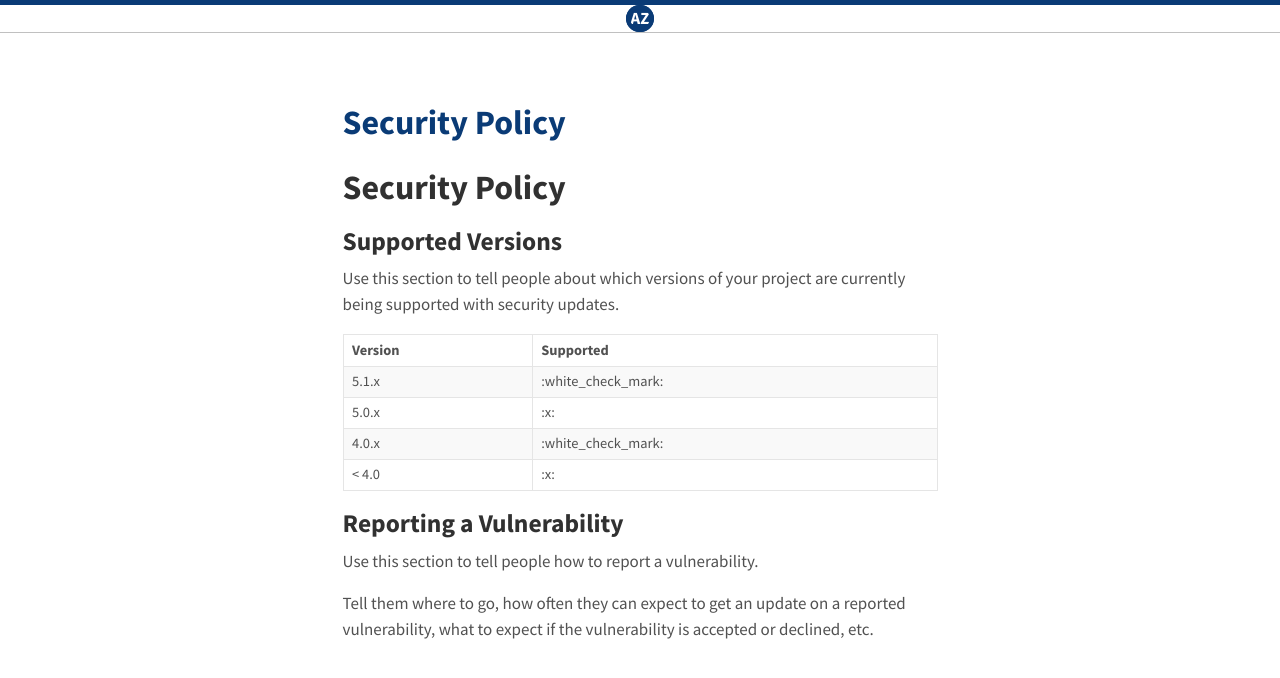
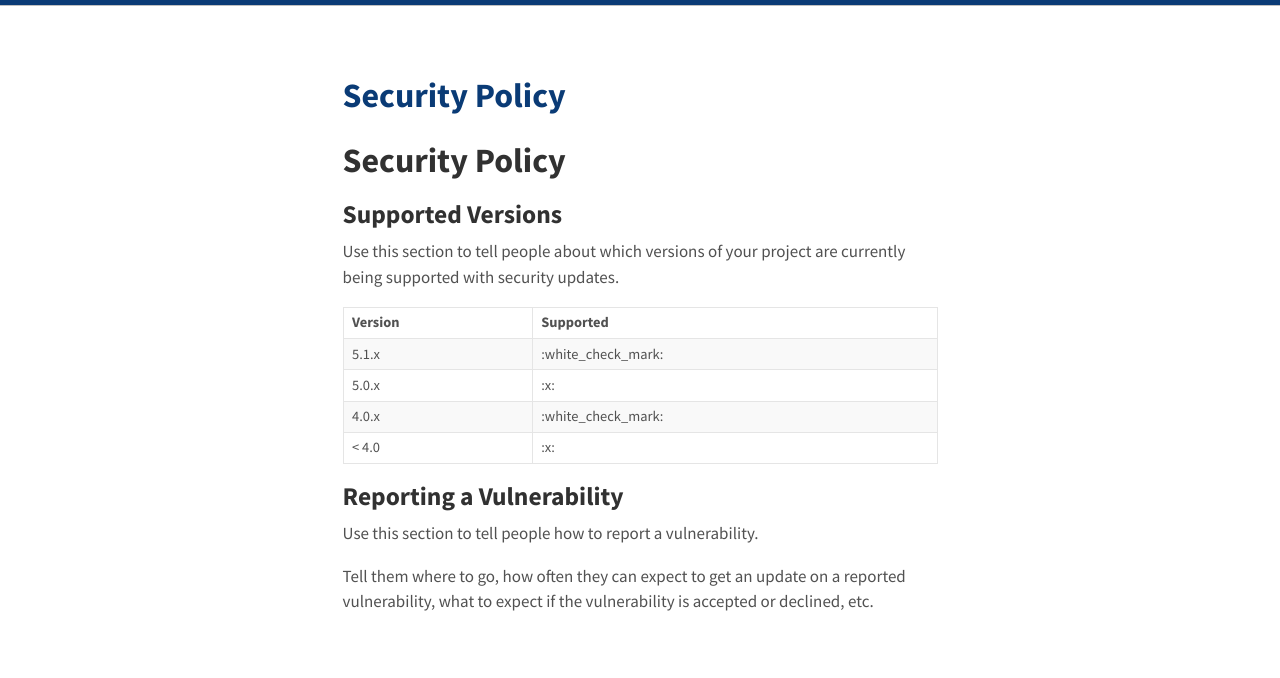
Before and after one commit to zawis/zawis.github.io, a Jekyll site: the page built from SECURITY.md, in a window 1280 px wide. Shown: the top 678 px of the page. Built offline with Jekyll 4.4.1, drawn with Linux system fonts in a browser that asks for light colours; our own code applies the rules of GitHub Pages for plain Markdown files.

Commit message:
Update default.html

```diff
--- a/_layouts/default.html
+++ b/_layouts/default.html
@@ -7,7 +7,7 @@
     <nav class="nav-main">
   <ul>
 <!--        <li class="hvr-underline-reveal"><a href="{{ site.baseurl }}/vitae/">Vitae</a></li> -->
-        <li class="logo"><a class="hvr-ripple-out" href="{{ site.baseurl }}/">AZ</a></li>
+<!--        <li class="logo"><a class="hvr-ripple-out" href="{{ site.baseurl }}/">AZ</a></li> -->
 <!--        <li class="hvr-underline-reveal"><a href="{{ site.baseurl }}/work/">Work</a></li> -->
 <!--       <li class="hvr-underline-reveal"><a href="{{ site.baseurl }}/blog/">blog</a></li> -->
       </ul>
```
